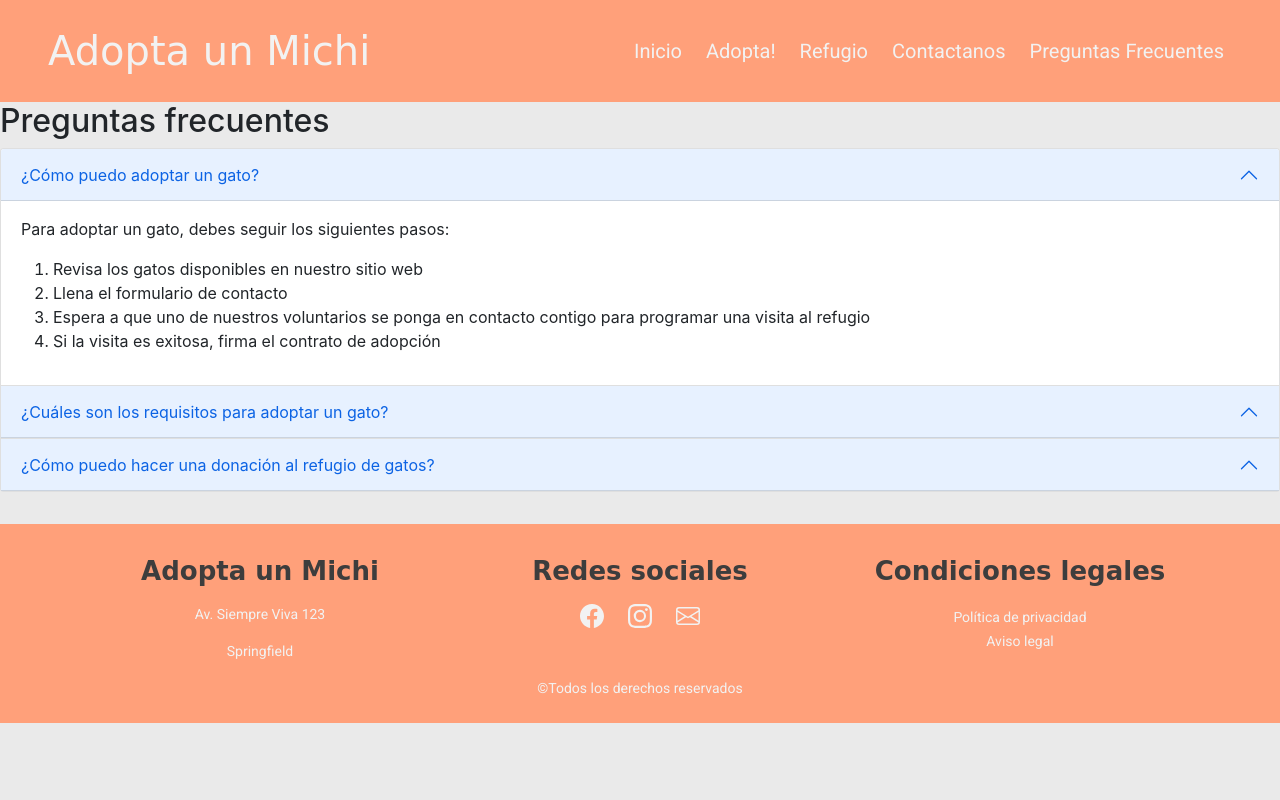
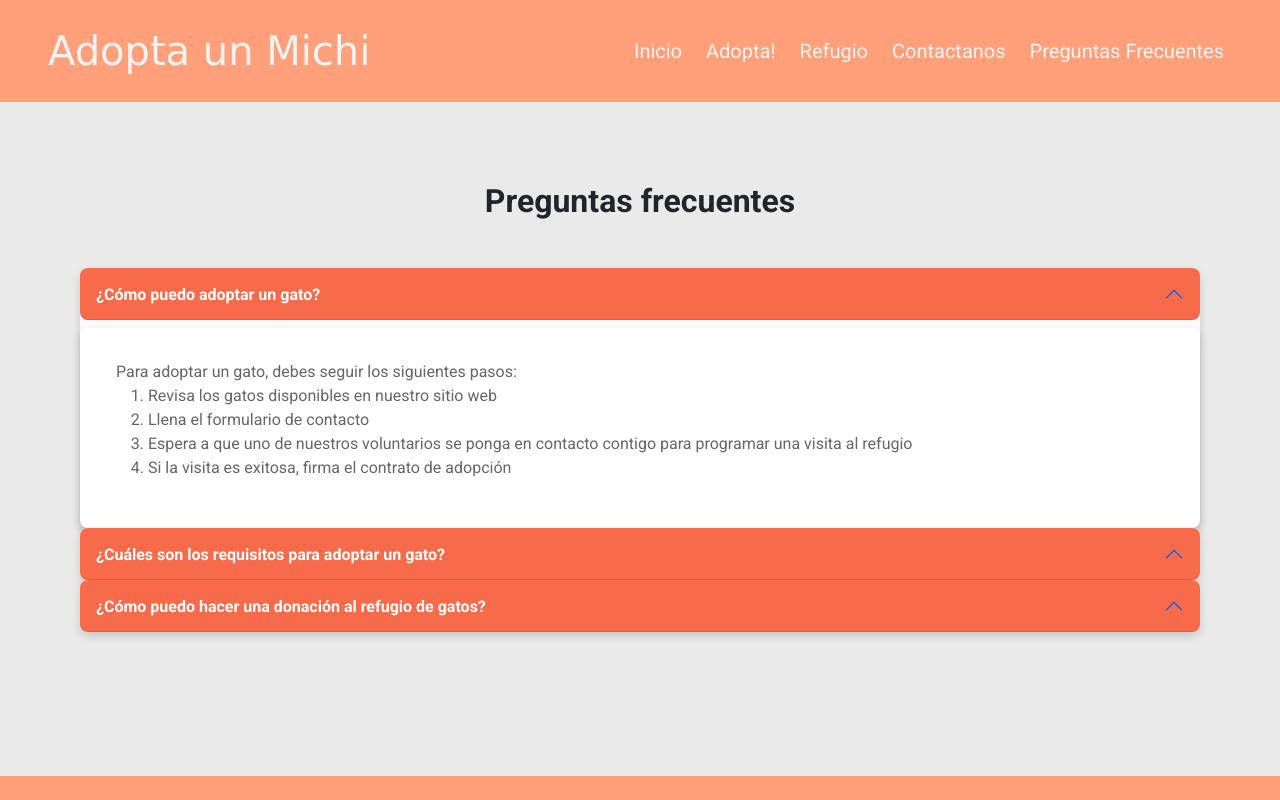
Before and after one commit to fedeangeles23/ONG-AdoptaUnMichi_g1, a website: page preguntasFrecuentes.html in a window 1280 px wide. Shown: the top 800 px of the page. Drawn offline with nearby package versions, Linux system fonts and the light colour scheme; a web font is replaced by a local one.

Commit message:
version 1.4.3

```diff
--- a/formAdopcion.js
+++ b/formAdopcion.js
@@ -42,7 +42,7 @@ function enviarFormularioAdop(event) {
     });
 
     if (validacion === undefined) {
-      // formulario valido
+      // formulario valido aca ya tomo los valores del formulario para mostrarlos a modo resumen
       $(document).ready(function() {
         $('#formAdopcion').submit(function(event) {
           event.preventDefault();
--- a/style.css
+++ b/style.css
@@ -261,6 +261,67 @@ footer{
 }
 
 
+/* Estilos para la sección de preguntas frecuentes */
+#faq {
+    background-color: #fff;
+    padding: 5rem;
+  }
+
+#faq h2 {
+    text-align: center;
+    margin-bottom: 3rem;
+    font-family: "Roboto", sans-serif;
+    font-weight: 700;
+  }
+
+  #faq .accordion {
+    margin-bottom: 2rem;
+  }
+
+  #faq .accordion-item {
+    border: none;
+    border-radius: 0.5rem;
+    background-color: #fafafa;
+    box-shadow: 0 0.25rem 0.5rem rgba(0, 0, 0, 0.15);
+  }
+
+  #faq .accordion-button {
+    background-color: #ffa07a;
+    color: #fff;
+    font-family: "Roboto", sans-serif;
+    font-weight: 700;
+    padding: 1rem;
+    border-radius: 0.5rem;
+  }
+
+#faq .accordion-button:hover {
+    background-color: #f86b4a;
+    cursor: pointer;
+  }
+
+  #faq .accordion-button:not(.collapsed) {
+    background-color: #f86b4a;
+  }
+
+  #faq .accordion-collapse {
+    background-color: #fff;
+    border-radius: 0.5rem;
+    box-shadow: 0 0.25rem 0.5rem rgba(0, 0, 0, 0.15);
+    padding: 1rem;
+    margin-top: 0.5rem;
+    color: #666;
+    font-family: "Roboto", sans-serif;
+    font-size: 16px;
+    line-height: 1.5;
+  }
+
+  #faq .accordion-collapse p {
+    margin-bottom: 0;
+  }
+  #faq {
+    background-color: #eaeaea;
+  }
+
 /*formulario adopcion*/
 #adopta {
     margin: 3rem 0;
```
Also changed, not shown: index.html (+3 -0 lines).
